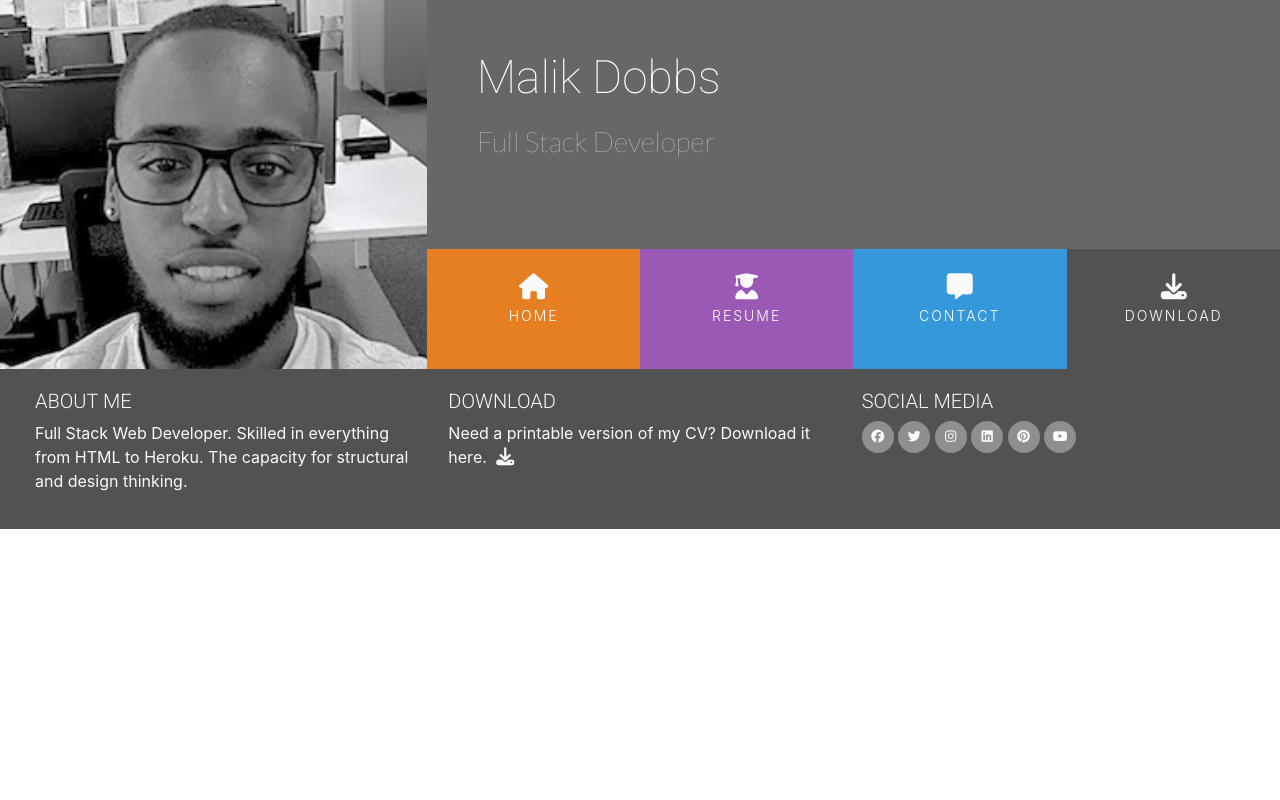
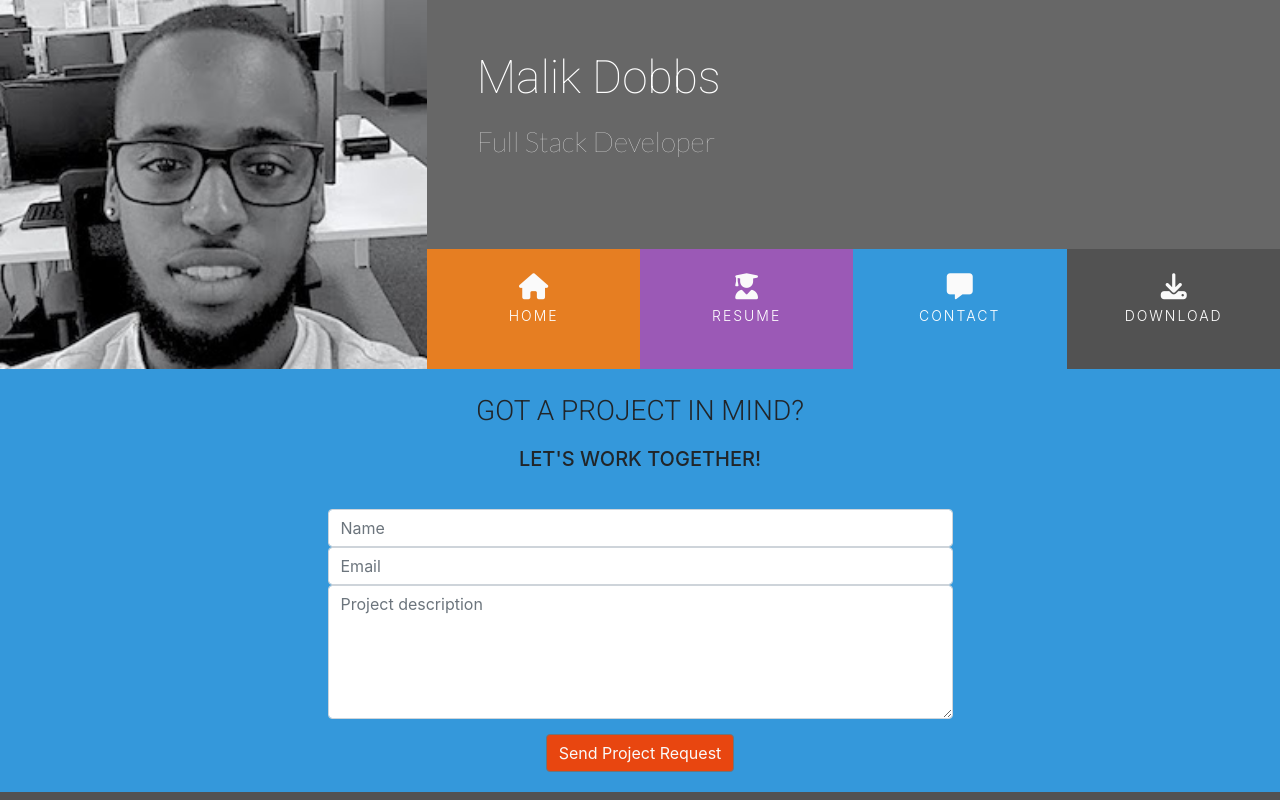
Before and after one commit to malikdobbs/UCD-resume, a plain HTML site: page contact.html in a window 1280 px wide. Shown: the top 800 px of the page. Drawn offline with nearby package versions, Linux system fonts and the light colour scheme.

Commit message:
Added contact.html content

```diff
--- a/assets/css/style.css
+++ b/assets/css/style.css
@@ -16,6 +16,10 @@
 
 .bg-color-work-history {
     background-color: #9b59b6;
+}
+
+.bg-color-contact {
+    background-color: #3498db;
 }
 
 .ui-menu-color-home {
@@ -334,3 +338,36 @@ footer {
 .history-items {
     margin-bottom: 30px;
 }
+
+/* --------------------------------Contact Form */
+
+.contact-heading {
+    font-family: "Roboto", sans-serif;
+    font-weight: 300;
+    margin-top: 25px;
+    margin-bottom: 20px;
+}
+
+.form-center {
+    padding-top: 10px;
+    margin: 0 auto;
+    max-width: 70%;
+}
+
+button[type="submit"] {
+    margin-top: 15px;
+    margin-bottom: 20px;
+    color: #fafafa;
+    background-color: #e84610;
+}
+
+/* ----------------------------------------Media Queries */
+
+@media(min-width: 992px) {
+    .center-form {
+        padding-top: 30px;
+        min-height: 240px;
+        margin: 0 auto;
+        max-width: 50%;
+    }
+}
--- a/contact.html
+++ b/contact.html
@@ -42,8 +42,27 @@
             </div>
         </div>
     </header>
-    <section>
+    <section class="container-fluid">
+        <div class="row bg-color-contact">
+            <div class="col">
+                <h3 class="contact-heading uppercase text-center">Got a project in mind?</h3>
+                <h5 class="uppercase text-center">Let's work together!</h5>
 
+                <div class="center-form">
+                    <form>
+                        <input type="text" name="name" id="fullname" class="form-control" placeholder="Name" required />
+                        <input type="email" name="email" id="emailaddress" class="form-control" placeholder="Email" required />
+                        <textarea rows="5" name="projectsummary" id="projectsummary" class="form-control" placeholder="Project description" required></textarea>
+                        <div class="form-row text-center">
+                            <div class="col">
+                                <button type="submit" class="btn btn-secondary">Send Project Request</button>
+                            </div>
+                        </div>
+                    </form>
+                </div>
+
+            </div>
+        </div>
     </section>
     <footer class="container-fluid">
         <div id="footer-details" class="row">
```
